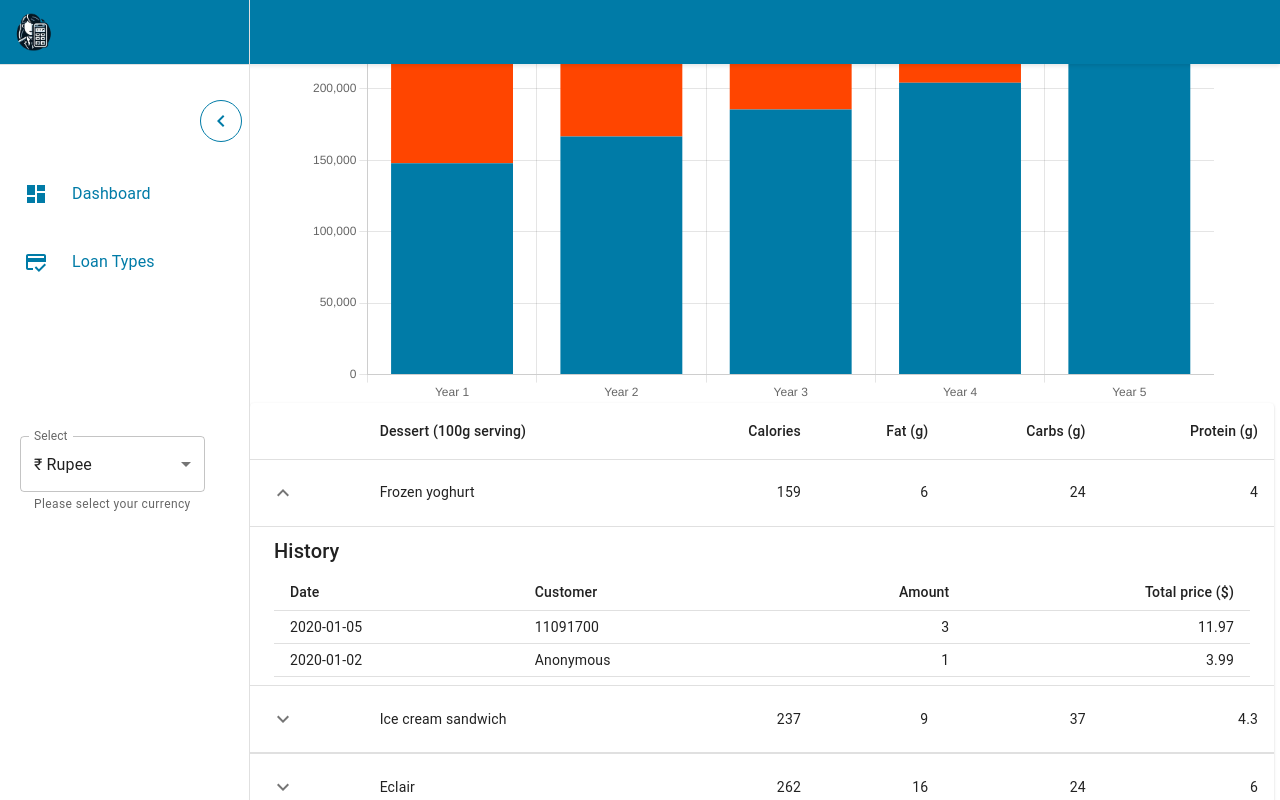
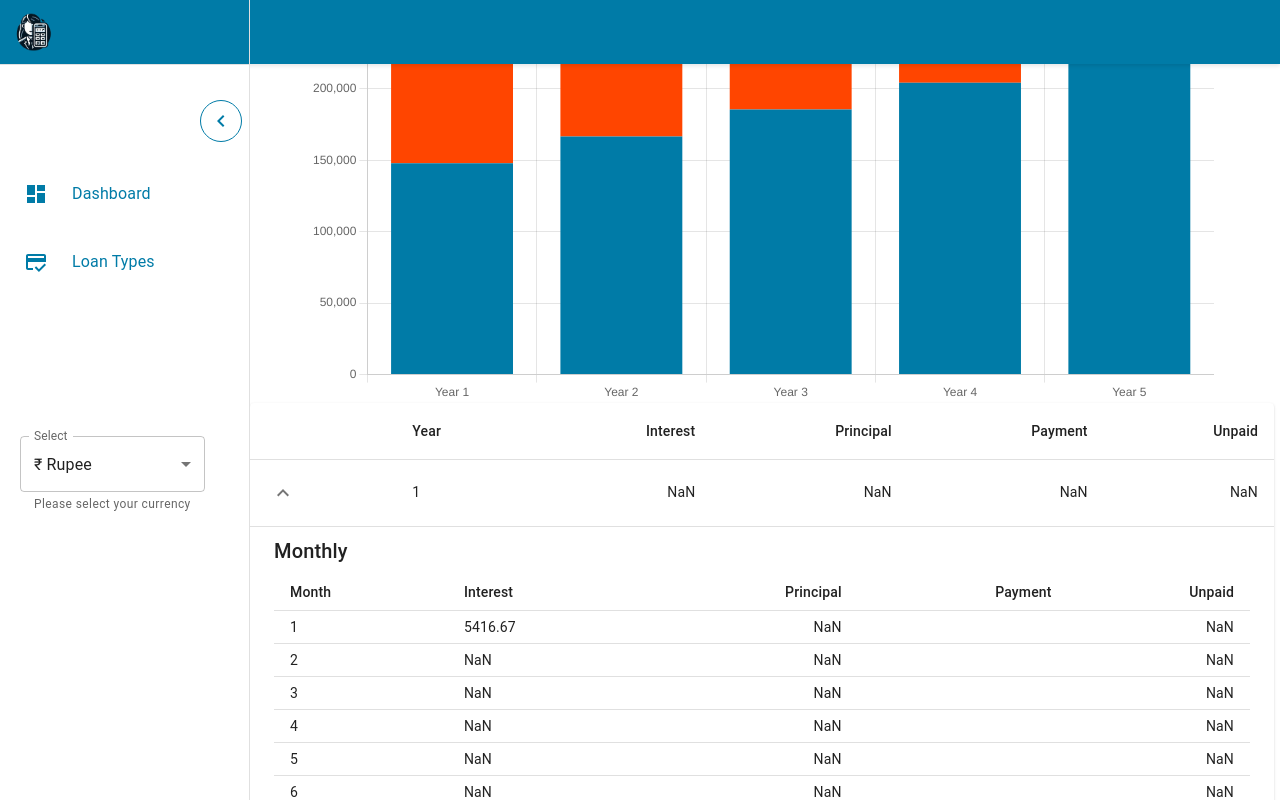
Before and after one commit to tyagidivyam47/EMI-calculator, a React (Vite) app: page /calculator in a window 1280 px wide. Both pictures are taken after a click on the button 283 px from the left and 1282 px from the top of the page. Shown: the part 790-1590 px from the top of the page. Built offline with nearby package versions, Linux system fonts and the light colour scheme; a web font is replaced by a local one.

Commit message:
Implemented ammortization table in emi calculator

```diff
--- a/src/Components/AmortizationTable.tsx
+++ b/src/Components/AmortizationTable.tsx
@@ -1,17 +1,17 @@
-import * as React from 'react';
-import Box from '@mui/material/Box';
-import Collapse from '@mui/material/Collapse';
-import IconButton from '@mui/material/IconButton';
-import Table from '@mui/material/Table';
-import TableBody from '@mui/material/TableBody';
-import TableCell from '@mui/material/TableCell';
-import TableContainer from '@mui/material/TableContainer';
-import TableHead from '@mui/material/TableHead';
-import TableRow from '@mui/material/TableRow';
-import Typography from '@mui/material/Typography';
-import Paper from '@mui/material/Paper';
-import KeyboardArrowDownIcon from '@mui/icons-material/KeyboardArrowDown';
-import KeyboardArrowUpIcon from '@mui/icons-material/KeyboardArrowUp';
+import * as React from "react";
+import Box from "@mui/material/Box";
+import Collapse from "@mui/material/Collapse";
+import IconButton from "@mui/material/IconButton";
+import Table from "@mui/material/Table";
+import TableBody from "@mui/material/TableBody";
+import TableCell from "@mui/material/TableCell";
+import TableContainer from "@mui/material/TableContainer";
+import TableHead from "@mui/material/TableHead";
+import TableRow from "@mui/material/TableRow";
+import Typography from "@mui/material/Typography";
+import Paper from "@mui/material/Paper";
+import KeyboardArrowDownIcon from "@mui/icons-material/KeyboardArrowDown";
+import KeyboardArrowUpIcon from "@mui/icons-material/KeyboardArrowUp";
 
 function createData(
   name: string,
@@ -19,7 +19,7 @@ function createData(
   fat: number,
   carbs: number,
   protein: number,
-  price: number,
+  price: number
 ) {
   return {
     name,
@@ -30,26 +30,26 @@ function createData(
     price,
     history: [
       {
-        date: '2020-01-05',
-        customerId: '11091700',
+        date: "2020-01-05",
+        customerId: "11091700",
         amount: 3,
       },
       {
-        date: '2020-01-02',
-        customerId: 'Anonymous',
+        date: "2020-01-02",
+        customerId: "Anonymous",
         amount: 1,
       },
     ],
   };
 }
 
-function Row(props: { row: ReturnType<typeof createData> }) {
-  const { row } = props;
+function Row({ row, index, year}:any) {
+  // const { row } = props;
   const [open, setOpen] = React.useState(false);
 
   return (
     <React.Fragment>
-      <TableRow sx={{ '& > *': { borderBottom: 'unset' } }}>
+      <TableRow sx={{ "& > *": { borderBottom: "unset" } }}>
         <TableCell>
           <IconButton
             aria-label="expand row"
@@ -60,39 +60,43 @@ function Row(props: { row: ReturnType<typeof createData> }) {
           </IconButton>
         </TableCell>
         <TableCell component="th" scope="row">
-          {row.name}
+          {year}
         </TableCell>
-        <TableCell align="right">{row.calories}</TableCell>
-        <TableCell align="right">{row.fat}</TableCell>
-        <TableCell align="right">{row.carbs}</TableCell>
-        <TableCell align="right">{row.protein}</TableCell>
+        <TableCell align="right">{parseFloat(row.annInterest).toFixed(2)}</TableCell>
+        <TableCell align="right">{parseFloat(row.annPrincipal).toFixed(2)}</TableCell>
+        <TableCell align="right">{row.annPayment}</TableCell>
+        <TableCell align="right">{row.annUnpaid}</TableCell>
       </TableRow>
       <TableRow>
         <TableCell style={{ paddingBottom: 0, paddingTop: 0 }} colSpan={6}>
           <Collapse in={open} timeout="auto" unmountOnExit>
             <Box sx={{ margin: 1 }}>
               <Typography variant="h6" gutterBottom component="div">
-                History
+                Monthly
               </Typography>
               <Table size="small" aria-label="purchases">
                 <TableHead>
                   <TableRow>
-                    <TableCell>Date</TableCell>
-                    <TableCell>Customer</TableCell>
-                    <TableCell align="right">Amount</TableCell>
-                    <TableCell align="right">Total price ($)</TableCell>
+                    <TableCell>Month</TableCell>
+                    <TableCell>Interest</TableCell>
+                    <TableCell align="right">Principal</TableCell>
+                    <TableCell align="right">Payment</TableCell>
+                    <TableCell align="right">Unpaid</TableCell>
                   </TableRow>
                 </TableHead>
                 <TableBody>
-                  {row.history.map((historyRow) => (
-                    <TableRow key={historyRow.date}>
+                  {row.monthWise.map((monRow:any, index:any) => (
+                    <TableRow key={index}>
                       <TableCell component="th" scope="row">
-                        {historyRow.date}
+                        {index+1}
                       </TableCell>
-                      <TableCell>{historyRow.customerId}</TableCell>
-                      <TableCell align="right">{historyRow.amount}</TableCell>
+                      <TableCell>{monRow.interest}</TableCell>
+                      <TableCell align="right">{monRow.principal}</TableCell>
                       <TableCell align="right">
-                        {Math.round(historyRow.amount * row.price * 100) / 100}
+                        {monRow.payment}
+                      </TableCell>
+                      <TableCell align="right">
+                        {monRow.unpaid}
                       </TableCell>
                     </TableRow>
                   ))}
@@ -107,34 +111,83 @@ function Row(props: { row: ReturnType<typeof createData> }) {
 }
 
 const rows = [
-  createData('Frozen yoghurt', 159, 6.0, 24, 4.0, 3.99),
-  createData('Ice cream sandwich', 237, 9.0, 37, 4.3, 4.99),
-  createData('Eclair', 262, 16.0, 24, 6.0, 3.79),
-  createData('Cupcake', 305, 3.7, 67, 4.3, 2.5),
-  createData('Gingerbread', 356, 16.0, 49, 3.9, 1.5),
+  createData("Frozen yoghurt", 159, 6.0, 24, 4.0, 3.99),
+  createData("Ice cream sandwich", 237, 9.0, 37, 4.3, 4.99),
+  createData("Eclair", 262, 16.0, 24, 6.0, 3.79),
+  createData("Cupcake", 305, 3.7, 67, 4.3, 2.5),
+  createData("Gingerbread", 356, 16.0, 49, 3.9, 1.5),
 ];
 
-const AmortizationTable = () => {
+const AmortizationTable = ({ data }: any) => {
+  const [ammData, setAmmData] = React.useState([]);
+
+  React.useEffect(() => {
+    // let tempArr = [{
+    //   "interest":data[0].interest,
+    //   "payment": data[0].payment,
+    //   "principal":data[0].principal,
+    //   "unpaid":data[0].unpaid
+    // }]
+
+    let tempArr = [];
+    // let currYear
+    for (let i = 1; i < data.length; i++) {
+      let annInterest = 0;
+      let annPayment = 0;
+      let annPrincipal = 0;
+      let annUnpaid = 0;
+      let tempMonArr = [];
+
+      while (true) {
+        let tempObj = {
+          interest: data[i].interest,
+          payment: data[i].payment,
+          principal: data[i].principal,
+          unpaid: data[i].unpaid,
+        };
+        tempMonArr.push(tempObj);
+        annInterest += +tempObj.interest;
+        annPayment += +tempObj.payment;
+        annPrincipal += +tempObj.principal;
+        if(i%12 === 0){
+          annUnpaid = tempObj.unpaid;
+          break;
+        }
+        i++;
+      }
+      let tempAnnObj = {
+        annInterest,
+        annPayment,
+        annPrincipal,
+        annUnpaid,
+        "monthWise":tempMonArr
+      }
+      tempArr.push(tempAnnObj);
+    }
+    setAmmData(tempArr);
+    // console.log(tempArr)
+  }, [data]);
+
   return (
     <TableContainer component={Paper}>
       <Table aria-label="collapsible table">
         <TableHead>
           <TableRow>
             <TableCell />
-            <TableCell>Dessert (100g serving)</TableCell>
-            <TableCell align="right">Calories</TableCell>
-            <TableCell align="right">Fat&nbsp;(g)</TableCell>
-            <TableCell align="right">Carbs&nbsp;(g)</TableCell>
-            <TableCell align="right">Protein&nbsp;(g)</TableCell>
+            <TableCell>Year</TableCell>
+            <TableCell align="right">Interest</TableCell>
+            <TableCell align="right">Principal</TableCell>
+            <TableCell align="right">Payment</TableCell>
+            <TableCell align="right">Unpaid</TableCell>
           </TableRow>
         </TableHead>
         <TableBody>
-          {rows.map((row) => (
-            <Row key={row.name} row={row} />
+          {ammData && ammData?.map((row, index) => (
+            <Row key={index} year={index+1} row={row} />
           ))}
         </TableBody>
       </Table>
     </TableContainer>
   );
-}
+};
 export default AmortizationTable;
--- a/src/Pages/Calculator/EMICalculator.tsx
+++ b/src/Pages/Calculator/EMICalculator.tsx
@@ -22,6 +22,7 @@ const EMICalculator = () => {
   const [showParticles, setShowParticles] = useState(true);
   const [loanType, setLoanType] = useState("home");
   const [upperLimits, setUpperLimits] = useState([10000000, 9, 35]);
+  const [ammData, setAmmData] = useState<any>([]);
 
 
   const handleChange = (
@@ -64,7 +65,8 @@ const EMICalculator = () => {
   useEffect(() =>{
     // console.log("tenure : ", tenure)
     const ans = calcAmortization(loanAmount, interest, tenureInMos, monthlyEMI)
-    console.log(ans);
+    setAmmData(ans);
+    // console.log(ans);
   },[loanAmount, tenure, interest])
 
   return (
@@ -218,7 +220,7 @@ const EMICalculator = () => {
       </div>
 
       <div>
-        <AmortizationTable />
+        <AmortizationTable data={ammData} />
         {/* {showParticles && (
           <div
             onClick={handlePrint}
```
